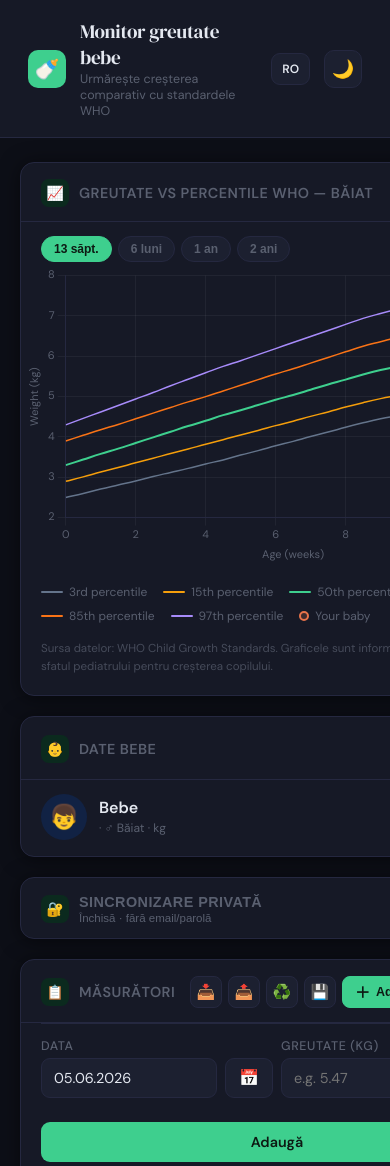
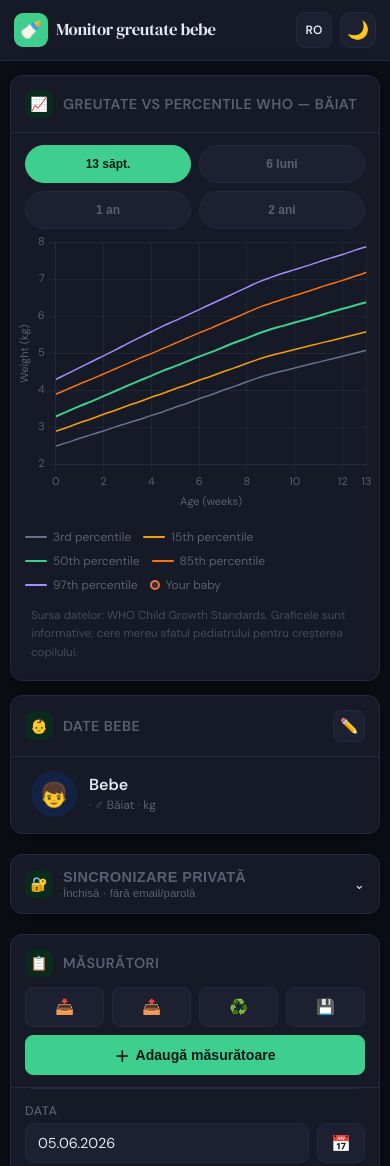
Before and after one commit to mariusfpfa/my-baby-weight-tracker, a website: page index.html in a window 390 px wide. Shown: the top 1166 px of the page. Drawn offline with nearby package versions, Linux system fonts and the light colour scheme.

Commit message:
fix: improve mobile responsive controls

```diff
--- a/index.html
+++ b/index.html
@@ -566,6 +566,23 @@ function updateRangeLabels() {
   .baby-display-info h3 { font-size: 1rem; font-weight: 600; line-height: 1.2; color: var(--text); }
   .baby-display-info p { font-size: 0.75rem; color: var(--text-muted); margin-top: 3px; }
 
+  .measurement-card-header {
+    justify-content: space-between;
+    gap: 10px;
+  }
+  .measurement-title {
+    display: flex;
+    align-items: center;
+    gap: 10px;
+    min-width: 0;
+  }
+  .measurement-actions {
+    display: flex;
+    gap: 6px;
+    align-items: center;
+    flex-shrink: 0;
+  }
+
   .icon-btn {
     width: 32px; height: 32px;
     border: 1.5px solid var(--border);
@@ -682,6 +699,135 @@ function updateRangeLabels() {
   .sync-status { color: var(--text-muted); font-size: 0.78rem; line-height: 1.35; margin-top: 8px; }
   .sync-status strong { color: var(--accent); }
   @media (min-width: 640px) { .sync-actions { grid-template-columns: repeat(4, minmax(0, 1fr)); } }
+
+  @media (max-width: 480px) {
+    header {
+      padding: 12px 14px;
+      gap: 8px;
+    }
+    header .logo {
+      width: 34px;
+      height: 34px;
+      border-radius: 9px;
+      font-size: 18px;
+    }
+    header h1 {
+      font-size: 1.05rem;
+      line-height: 1.05;
+    }
+    header p {
+      display: none;
+    }
+    .lang-toggle,
+    #themeToggle {
+      width: 36px !important;
+      height: 36px !important;
+      flex: 0 0 36px;
+      padding: 0;
+    }
+    .main {
+      padding: 14px 10px 28px;
+      gap: 14px;
+    }
+    .card {
+      border-radius: 12px;
+    }
+    .card-header {
+      padding: 14px;
+    }
+    .card-body {
+      padding: 14px;
+    }
+    .sync-row {
+      display: grid;
+      grid-template-columns: 1fr;
+      gap: 8px;
+    }
+    .sync-row input {
+      min-width: 0;
+      margin-bottom: 0;
+    }
+    .sync-actions {
+      grid-template-columns: 1fr;
+    }
+    .sync-actions .btn-primary {
+      min-height: 42px;
+      font-size: 0.86rem;
+      padding: 10px 12px;
+    }
+    .sync-mini-actions {
+      align-items: flex-start;
+      flex-direction: column;
+    }
+    .sync-mini-actions > div {
+      width: 100%;
+      display: grid !important;
+      grid-template-columns: repeat(2, minmax(0, 1fr));
+    }
+    .sync-mini-actions .icon-btn {
+      width: 100%;
+      min-height: 40px;
+    }
+    .measurement-card-header {
+      align-items: stretch;
+      flex-direction: column;
+      padding-bottom: 12px;
+    }
+    .measurement-actions {
+      width: 100%;
+      display: grid;
+      grid-template-columns: repeat(4, minmax(38px, 1fr));
+      gap: 8px;
+    }
+    .measurement-actions .icon-btn {
+      width: 100%;
+      min-width: 0;
+      min-height: 40px;
+    }
+    .add-measurement-btn {
+      grid-column: 1 / -1;
+      justify-self: stretch;
+      min-height: 42px;
+      padding: 0 12px;
+    }
+    .add-measurement-btn span {
+      font-size: 0.88rem;
+    }
+    .add-form-wrap {
+      padding: 14px;
+    }
+    .add-form-row {
+      grid-template-columns: 1fr;
+      gap: 10px;
+    }
+    .range-pills {
+      display: grid;
+      grid-template-columns: repeat(2, minmax(0, 1fr));
+      gap: 8px;
+      padding: 12px 14px 0;
+    }
+    .range-pill {
+      width: 100%;
+      min-height: 38px;
+      padding: 8px 10px;
+      text-align: center;
+    }
+    .legend-grid {
+      padding: 12px 14px 14px;
+      gap: 8px 12px;
+    }
+    .chart-canvas-wrap {
+      height: 280px;
+    }
+    .measurement-item {
+      grid-template-columns: 1fr auto;
+      gap: 6px 8px;
+    }
+    .measurement-item .percentile-badge {
+      grid-column: 1 / -1;
+      justify-self: start;
+    }
+  }
 </style>
 </head>
 <body>
@@ -789,12 +935,12 @@ function updateRangeLabels() {
 
     <!-- Measurements (with inline Add form) -->
     <div class="card measurements-card">
-      <div class="card-header" style="justify-content:space-between;">
-        <div style="display:flex;align-items:center;gap:10px;">
+      <div class="card-header measurement-card-header">
+        <div class="measurement-title">
           <div class="card-icon">📋</div>
           <h2 data-i18n="measurements">Măsurători</h2>
         </div>
-        <div style="display:flex;gap:6px;align-items:center;">
+        <div class="measurement-actions">
           <button class="icon-btn" onclick="importCSV()" title="Import CSV measurements">📥</button>
           <button class="icon-btn" onclick="exportCSV()" title="Export CSV measurements">📤</button>
           <button class="icon-btn" onclick="importBackup()" title="Restore full backup">♻️</button>
--- a/package.json
+++ b/package.json
@@ -1 +1 @@
-{"scripts":{"dev":"vite --host 127.0.0.1","build":"mkdir -p dist && cp index.html dist/index.html","preview":"vite preview --host 127.0.0.1","test":"node tests/add-measurement-ui.test.js && node tests/sync-request-status.test.js"},"devDependencies":{"supabase":"^2.102.0","vite":"latest"}}
+{"scripts":{"dev":"vite --host 127.0.0.1","build":"mkdir -p dist && cp index.html dist/index.html","preview":"vite preview --host 127.0.0.1","test":"node tests/add-measurement-ui.test.js && node tests/sync-request-status.test.js && node tests/mobile-responsive-ui.test.js"},"devDependencies":{"supabase":"^2.102.0","vite":"latest"}}
```
Also changed, not shown: tests/mobile-responsive-ui.test.js (added, +17 -0 lines).
